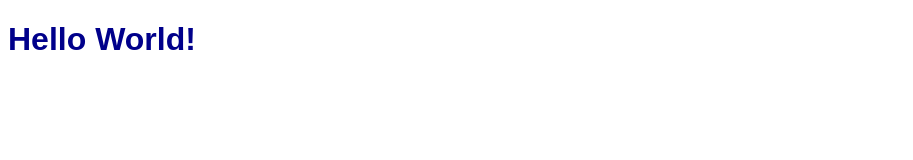
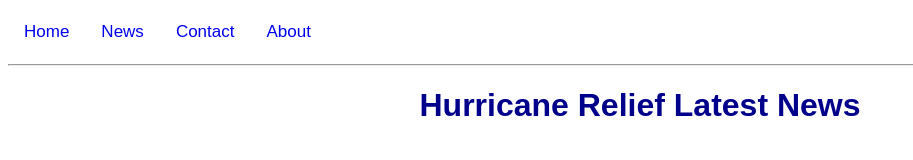
Before and after one commit to UltrascatterRED/HH_Site_Style_Scratch, a plain HTML site: page nathan_scratch/index.html in a window 1280 px wide. Shown: the whole page, without its empty margins (0-913 px from the left). Drawn offline with Linux system fonts and the light colour scheme.

Commit message:
initial site scaffolding

```diff
--- a/nathan_scratch/css/style.css
+++ b/nathan_scratch/css/style.css
@@ -1,4 +1,29 @@
+/* top-level styling */
+* {
+    font-family: Arial;
+}
+/* element-level styling */
 h1{
-    font-family: Arial;
     color: darkblue;
 }
+/* class-level styling */
+.topnav {
+    overflow: hidden;
+    align-content: center;
+}
+.topnav a {
+    float: left;
+    text-align: center;
+    padding: 14px 16px;
+    text-decoration: none;
+    font-size: 17px;
+  }
+
+  /* Change the color of links on hover */
+  .topnav a:hover {
+    background-color: #ddd;
+    color: black;
+  }
+.page-title{
+    text-align: center;
+}
--- a/nathan_scratch/index.html
+++ b/nathan_scratch/index.html
@@ -5,6 +5,15 @@
         <title>Site Mock</title>
     </head>
     <body>
-        <h1>Hello World!</h1>
+        <div class="topnav">
+            <a href="#home">Home</a>
+            <a href="#news">News</a>
+            <a href="#contact">Contact</a>
+            <a href="#about">About</a>
+        </div>
+        <hr/>
+        <div class="page-title">
+            <h1>Hurricane Relief Latest News</h1>
+        </div>
     </body>
 </html>
```
